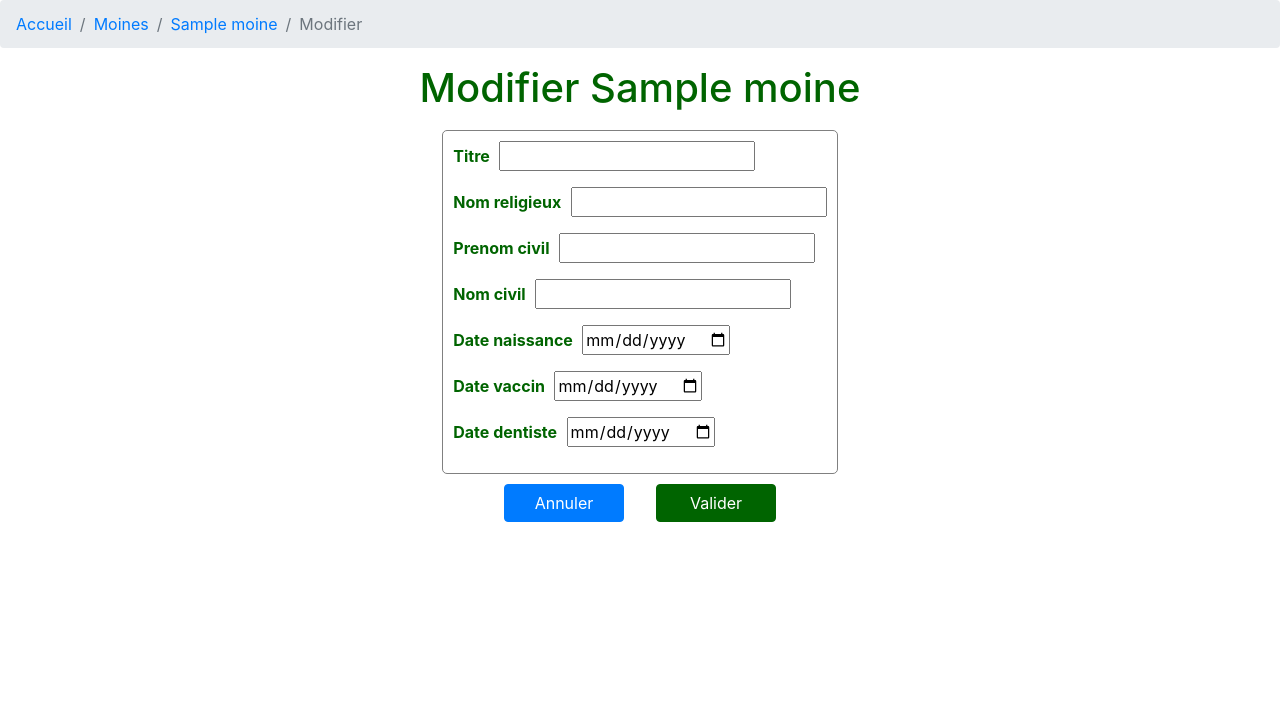
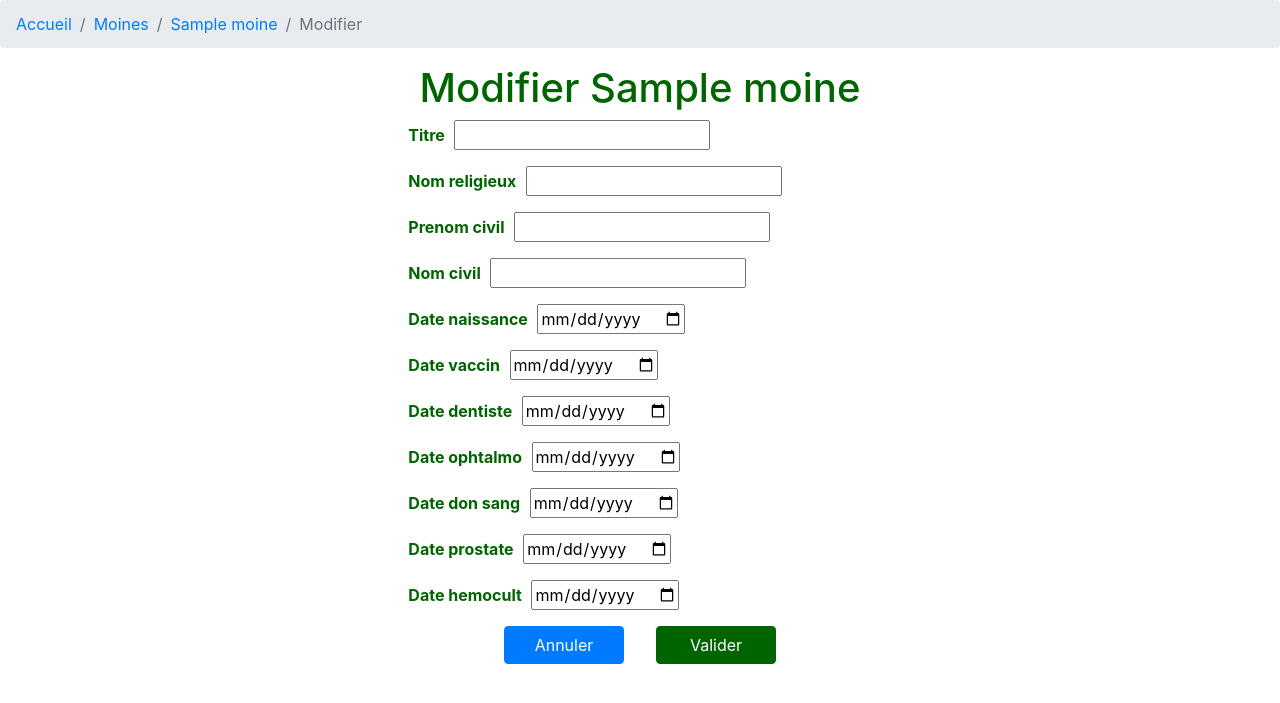
Before and after one commit to BrRoman/infirmerie, a Django app: template infirmerie/apps/moines/templates/moines/form.html in a window 1280 px wide. Shown: the part 76-779 px from the top of the page. Run offline with Django 3.2, Linux system fonts and the light colour scheme; the template is opened without the code that fills it: most values are stand-ins (such as "Sample title", 1, 10 or a date in 2020); form fields are guessed from the names that the template uses; style sheets or scripts are compiled from the project's sources; some libraries are stand-ins or nearby versions.

Commit message:
Moines: fields added.

```diff
--- a/infirmerie/apps/moines/templates/moines/form.html
+++ b/infirmerie/apps/moines/templates/moines/form.html
@@ -24,10 +24,11 @@
         <h1>Créer un nouveau moine</h1>
     {% endif %}
 
+    <div class="col-5">
+
         <form method="post" novalidate>
             {% csrf_token %}
 
-        <div class="block">
             <!-- Qualité -->
             <div class="form-group">
                 {{ form.titre.label_tag }}
@@ -196,6 +197,101 @@
                     </small>
                 {% endif %}
             </div>
+
+            <!-- Date du dernier rendez-vous chez l'ophtalmo -->
+            <div class="form-group">
+                {{ form.date_ophtalmo.label_tag }}
+                {% if form.is_bound %}
+                    {% if form.date_ophtalmo.errors %}
+                        {% render_field form.date_ophtalmo class="form-control is-invalid" %}
+                        {% for error in form.date_ophtalmo.errors %}
+                            <div class="invalid-feedback" style="display: block;">
+                                {{ error }}
+                            </div>
+                        {% endfor %}
+                    {% else %}
+                        {% render_field form.date_ophtalmo class="form-control is-valid" %}
+                    {% endif %}
+                {% else %}
+                    {% render_field form.date_ophtalmo class="form-control" %}
+                {% endif %}
+                {% if form.date_ophtalmo.help_text %}
+                    <small class="form-text text-muted">
+                        {{ form.date_ophtalmo.help_text }}
+                    </small>
+                {% endif %}
+            </div>
+
+            <!-- Date du dernier don du sang -->
+            <div class="form-group">
+                {{ form.date_don_sang.label_tag }}
+                {% if form.is_bound %}
+                    {% if form.date_don_sang.errors %}
+                        {% render_field form.date_don_sang class="form-control is-invalid" %}
+                        {% for error in form.date_don_sang.errors %}
+                            <div class="invalid-feedback" style="display: block;">
+                                {{ error }}
+                            </div>
+                        {% endfor %}
+                    {% else %}
+                        {% render_field form.date_don_sang class="form-control is-valid" %}
+                    {% endif %}
+                {% else %}
+                    {% render_field form.date_don_sang class="form-control" %}
+                {% endif %}
+                {% if form.date_don_sang.help_text %}
+                    <small class="form-text text-muted">
+                        {{ form.date_don_sang.help_text }}
+                    </small>
+                {% endif %}
+            </div>
+
+            <!-- Date du dernier examen prostate -->
+            <div class="form-group">
+                {{ form.date_prostate.label_tag }}
+                {% if form.is_bound %}
+                    {% if form.date_prostate.errors %}
+                        {% render_field form.date_prostate class="form-control is-invalid" %}
+                        {% for error in form.date_prostate.errors %}
+                            <div class="invalid-feedback" style="display: block;">
+                                {{ error }}
+                            </div>
+                        {% endfor %}
+                    {% else %}
+                        {% render_field form.date_prostate class="form-control is-valid" %}
+                    {% endif %}
+                {% else %}
+                    {% render_field form.date_prostate class="form-control" %}
+                {% endif %}
+                {% if form.date_prostate.help_text %}
+                    <small class="form-text text-muted">
+                        {{ form.date_prostate.help_text }}
+                    </small>
+                {% endif %}
+            </div>
+
+            <!-- Date du dernier examen hémocult -->
+            <div class="form-group">
+                {{ form.date_hemocult.label_tag }}
+                {% if form.is_bound %}
+                    {% if form.date_hemocult.errors %}
+                        {% render_field form.date_hemocult class="form-control is-invalid" %}
+                        {% for error in form.date_hemocult.errors %}
+                            <div class="invalid-feedback" style="display: block;">
+                                {{ error }}
+                            </div>
+                        {% endfor %}
+                    {% else %}
+                        {% render_field form.date_hemocult class="form-control is-valid" %}
+                    {% endif %}
+                {% else %}
+                    {% render_field form.date_hemocult class="form-control" %}
+                {% endif %}
+                {% if form.date_hemocult.help_text %}
+                    <small class="form-text text-muted">
+                        {{ form.date_hemocult.help_text }}
+                    </small>
+                {% endif %}
             </div>
 
             <div class="d-flex justify-content-center">
@@ -203,6 +299,7 @@
                 <button type="submit" class="btn btn-success mx-3">Valider</button>
             </div>
         </form>
+    </div>
 {% endblock content %}
 
 {% block javascript %}
```
Also changed, not shown: infirmerie/apps/moines/forms.py (+53 -1 lines), infirmerie/apps/moines/models.py (+16 -0 lines), infirmerie/apps/moines/templates/moines/detail.html (+12 -0 lines). Lines whose indentation alone changed are shown as unchanged.
